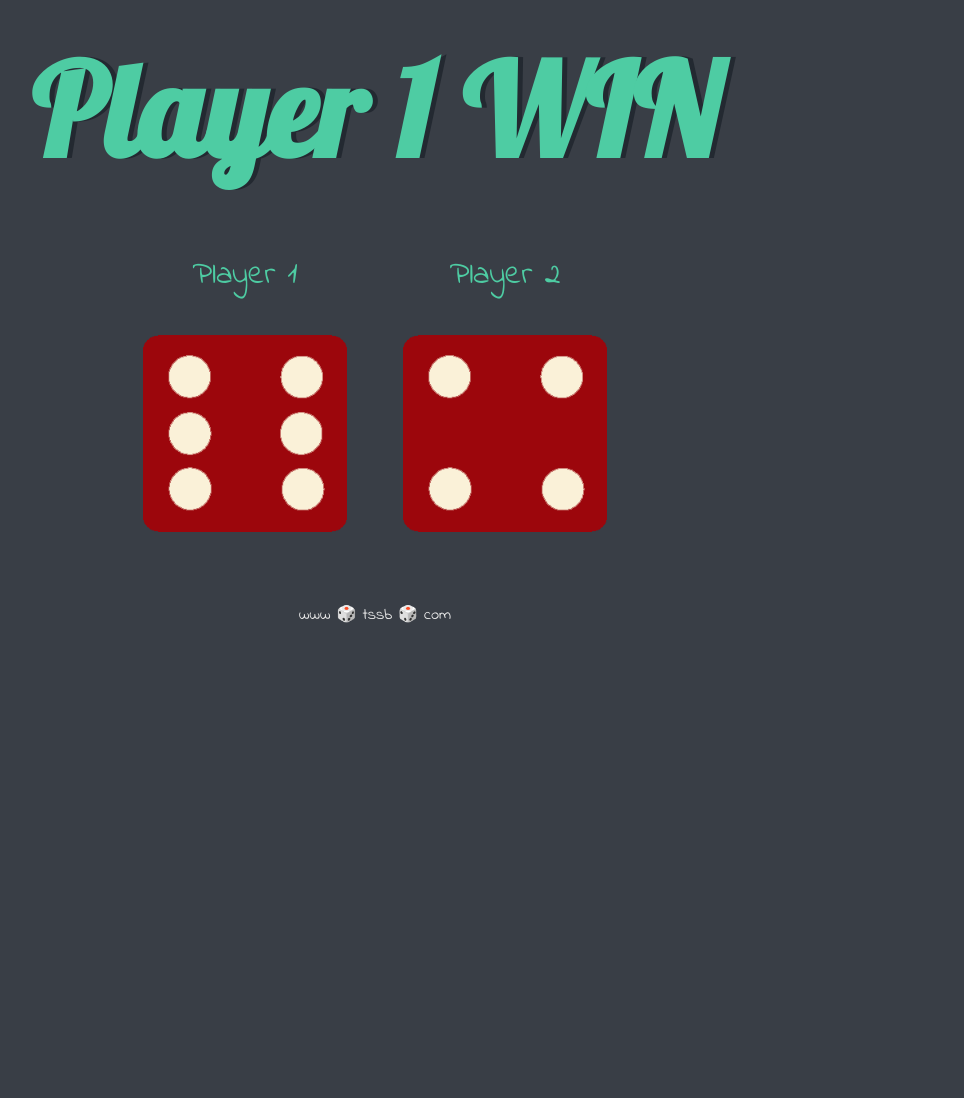
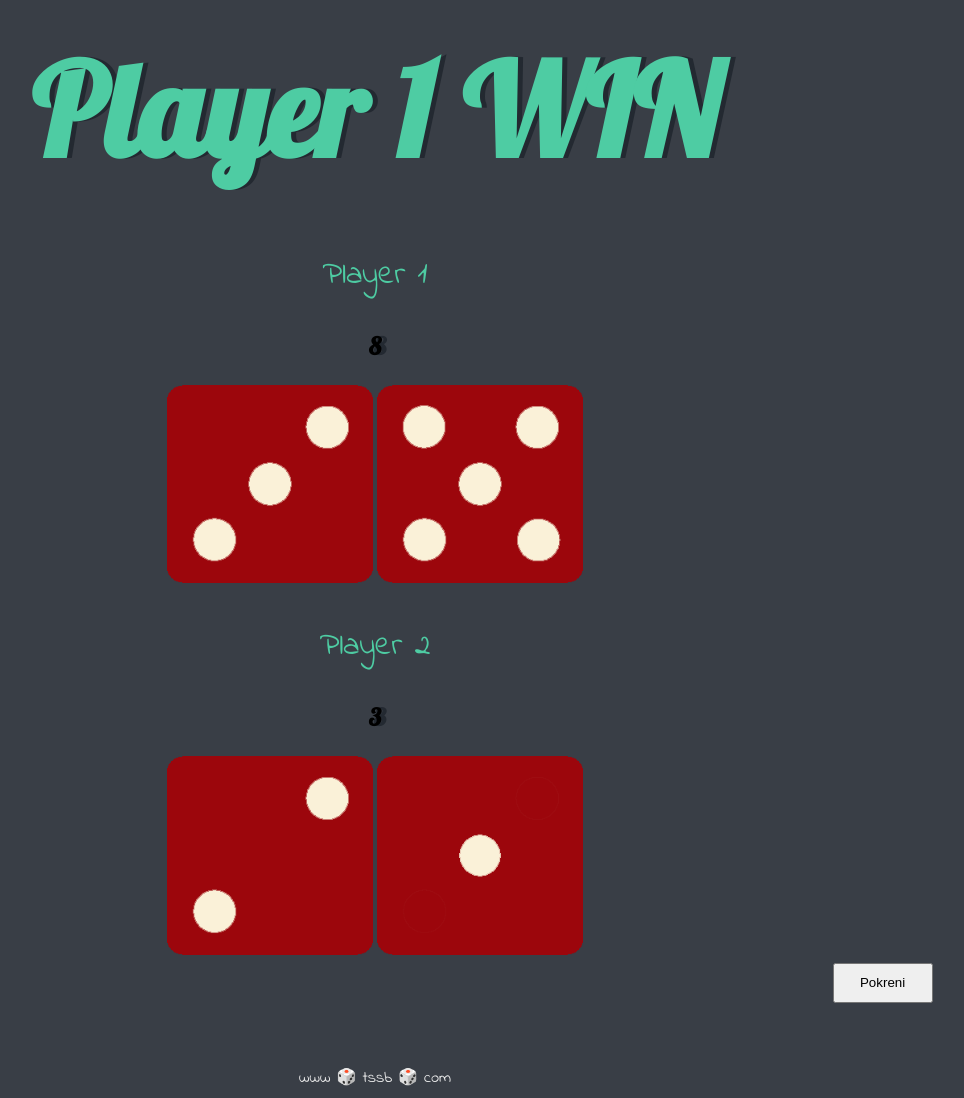
Before and after one commit to LukaBozo/SJWP2_Bozanovic_Luka, a plain HTML site: page Dicee_game (1)/dicee.html in a window 1280 px wide. Shown: the whole page, without its empty margins (265-1229 px from the left). Before the commit the page ends 800 px from the top, so only its background shows below. Drawn offline with Linux system fonts and the light colour scheme.

Commit message:
10-11-2025

```diff
--- a/Dicee_game (1)/dicee.html
+++ b/Dicee_game (1)/dicee.html
@@ -15,14 +15,23 @@
 
       <div class="dice">
         <p>Player 1</p>
+        <h2 class="rez1">Rezultat 1</h2>
+        <img class="img1" src="./images/dice6.png" />
         <img class="img1" src="./images/dice6.png" />
       </div>
 
+
+
       <div class="dice">
         <p>Player 2</p>
+        <h2 class="rez2">Rezultat 2</h2>
+        <img class="img2" src="./images/dice6.png"/>
         <img class="img2" src="./images/dice6.png" />
       </div>
+       <button onclick="window.location.reload()">Pokreni</button>
     </div>
+
+
 
     <footer>www 🎲 tssb 🎲 com</footer>
 
--- a/Dicee_game (1)/index.js
+++ b/Dicee_game (1)/index.js
@@ -1,17 +1,38 @@
-let rndNumber1=Math.floor(Math.random()*6)+1;
-//console.log(rndNumber1);
+function randomNumber(){
+    return Math.floor(Math.random()*6)+1;
+}
+
+
+let rndNumber1=randomNumber();
+let rndNumber1_1=randomNumber();
 let randImageSource1="./images/dice" + rndNumber1 + ".png";
 document.querySelectorAll("img")[0].setAttribute("src",randImageSource1);
-let rndNumber2=Math.floor(Math.random()*6)+1;
+let randImageSource1_1="./images/dice" + rndNumber1_1 + ".png";
+document.querySelectorAll("img")[1].setAttribute("src",randImageSource1_1);
+
+
+
+let rndNumber2=randomNumber();
+let rndNumber2_2=randomNumber();
 let randImageSource2="./images/dice"+rndNumber2+".png";
-document.querySelectorAll("img")[1].setAttribute("src",randImageSource2);
+document.querySelectorAll("img")[2].setAttribute("src",randImageSource2);
+let randImageSource2_2="./images/dice"+rndNumber2_2+".png";
+document.querySelectorAll("img")[3].setAttribute("src",randImageSource2_2);
 
-if(rndNumber1>rndNumber2){
+
+let sum1=rndNumber1+rndNumber1_1;
+let sum2=rndNumber2+rndNumber2_2;
+
+if(sum1>sum2){
     document.querySelector("h1").innerHTML="Player 1 WIN";
 }
-else if(rndNumber1<rndNumber2){
+else if(sum1<sum2){
     document.querySelector("h1").innerHTML="Player 2 WIN";
 }
 else{
     document.querySelector("h1").innerHTML="Draw";
 }
+
+
+document.querySelector(".rez1").innerHTML=sum1;
+document.querySelector(".rez2").innerHTML=sum2;
--- a/Dicee_game (1)/styles.css
+++ b/Dicee_game (1)/styles.css
@@ -22,6 +22,11 @@ h1 {
   color: #4ECCA3;
 }
 
+h2{
+  font-family: 'Lobster', cursive;
+  text-shadow: 5px 0 #232931;
+}
+
 p {
   font-size: 2rem;
   color: #4ECCA3;
@@ -29,7 +34,14 @@ p {
 }
 
 img {
-  width: 80%;
+  width: 40%;
+}
+
+button{
+  padding: 6px;
+  margin-left: 900px;
+  width: 100px;
+  height: 40px;
 }
 
 footer {
```
Also changed, not shown: guess_the_number_game/index.html (added, +54 -0 lines), guess_the_number_game/index.js (added, +22 -0 lines).
